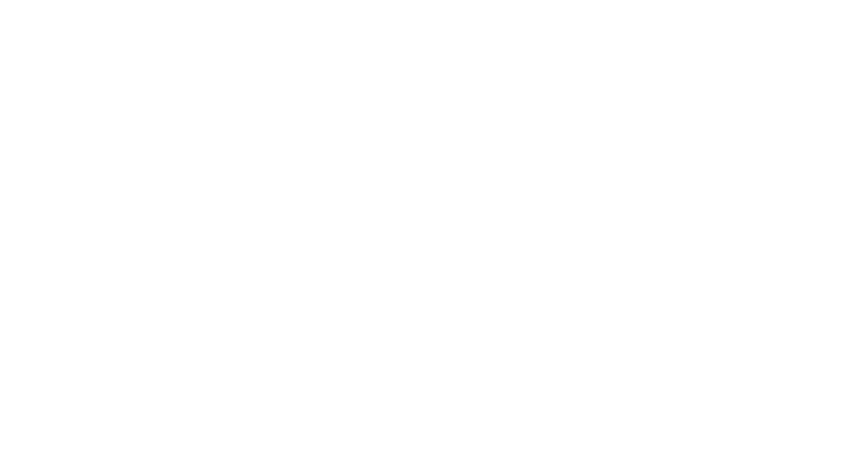
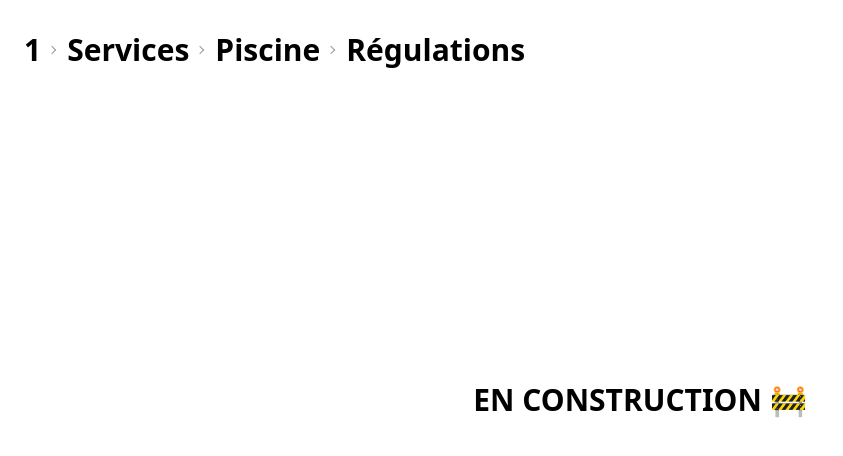
Before and after one commit to kboudouin/camp_stat, a Vue app in the folder front/: page /camping/1/piscine/regulation in a window 1280 px wide. Before the commit this address had no page. Shown: the top 456 px of the page, without its empty margins (0-843 px from the left). Built offline with nearby package versions, Linux system fonts and the light colour scheme; what vue3-apexcharts would draw is missing.

Commit message:
[Piscine Servce] OK

```diff
--- a/front/src/components/CampingDetails.vue
+++ b/front/src/components/CampingPiscine.vue
@@ -122,13 +122,16 @@ watch([selectedPeriode], ([periode]) => {
 </script>
 
 <template>
-  <div class="flex items-center m-2 lg:m-6">
+  <div class="flex justify-between items-center m-2 lg:m-6">
     <div class="lg:text-3xl breadcrumbs">
       <ul>
         <li class="font-bold"><RouterLink to="/">{{ toTitleCase($route.params.name) }}</RouterLink></li>
         <li class="font-bold"><RouterLink :to="'/camping/'+$route.params.name">Services</RouterLink></li>
         <li class="font-bold"><a>Piscine</a></li>
       </ul>
+    </div>
+    <div>
+      <button class="btn btn-primary btn-xs lg:btn-primary lg:btn"><RouterLink :to="'/camping/'+$route.params.name+'/piscine/regulation'">Régulations</RouterLink></button>
     </div>
     </div>
     <div class="flex items-center justify-center">
--- /dev/null
+++ b/front/src/components/CampingPiscineRegulation.vue
@@ -0,0 +1,23 @@
+<script setup>
+import { toTitleCase, convertDate, convertDateToISO } from '../utils.js';
+</script>
+
+<template>
+   <div class="relative">
+     <div class="flex items-center m-2 lg:m-6 absolute top-0 left-0">
+    <div class="lg:text-3xl breadcrumbs">
+      <ul>
+        <li class="font-bold"><RouterLink to="/">{{ toTitleCase($route.params.name) }}</RouterLink></li>
+        <li class="font-bold"><RouterLink :to="'/camping/'+$route.params.name">Services</RouterLink></li>
+        <li class="font-bold"><RouterLink :to="'/camping/'+$route.params.name+'/piscine'">Piscine</RouterLink></li>
+        <li class="font-bold">Régulations</li>
+      </ul>
+    </div>
+  </div>
+  <div class="flex items-center justify-center min-h-screen">
+   <div class="text-xl lg:text-3xl font-bold">
+      EN CONSTRUCTION 🚧
+   </div>
+  </div>
+  </div>
+</template>
--- a/front/src/router.js
+++ b/front/src/router.js
@@ -1,12 +1,14 @@
 import { createRouter, createWebHistory } from 'vue-router';
 import Home from './components/Home.vue';
 import CampingService from './components/HomeService.vue';
-import CampingDetails from './components/CampingDetails.vue';
+import CampingPiscine from './components/CampingPiscine.vue';
+import CampingPiscineRegulation from './components/CampingPiscineRegulation.vue';
 
 const routes = [
   { path: '/', component: Home },
   { path: '/camping/:name', component: CampingService },
-  { path: '/camping/:name/piscine', component: CampingDetails }
+  { path: '/camping/:name/piscine', component: CampingPiscine },
+  { path: '/camping/:name/piscine/regulation', component: CampingPiscineRegulation }
 
 ];
 
```
